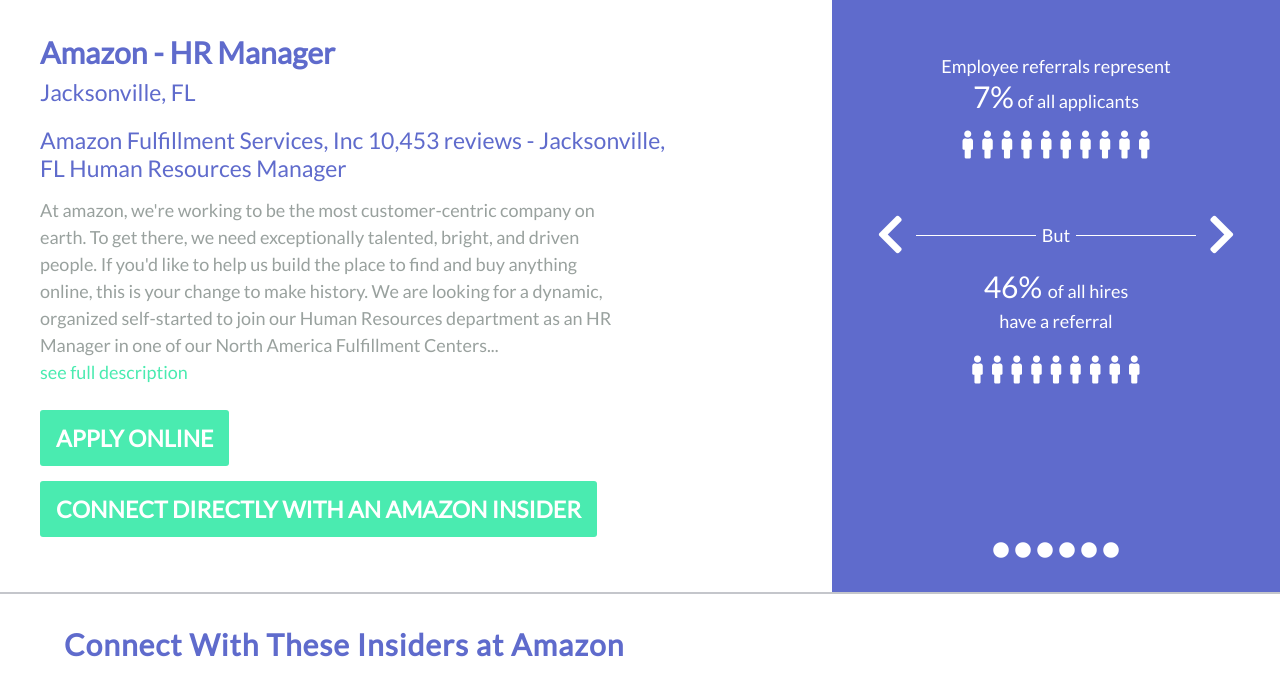
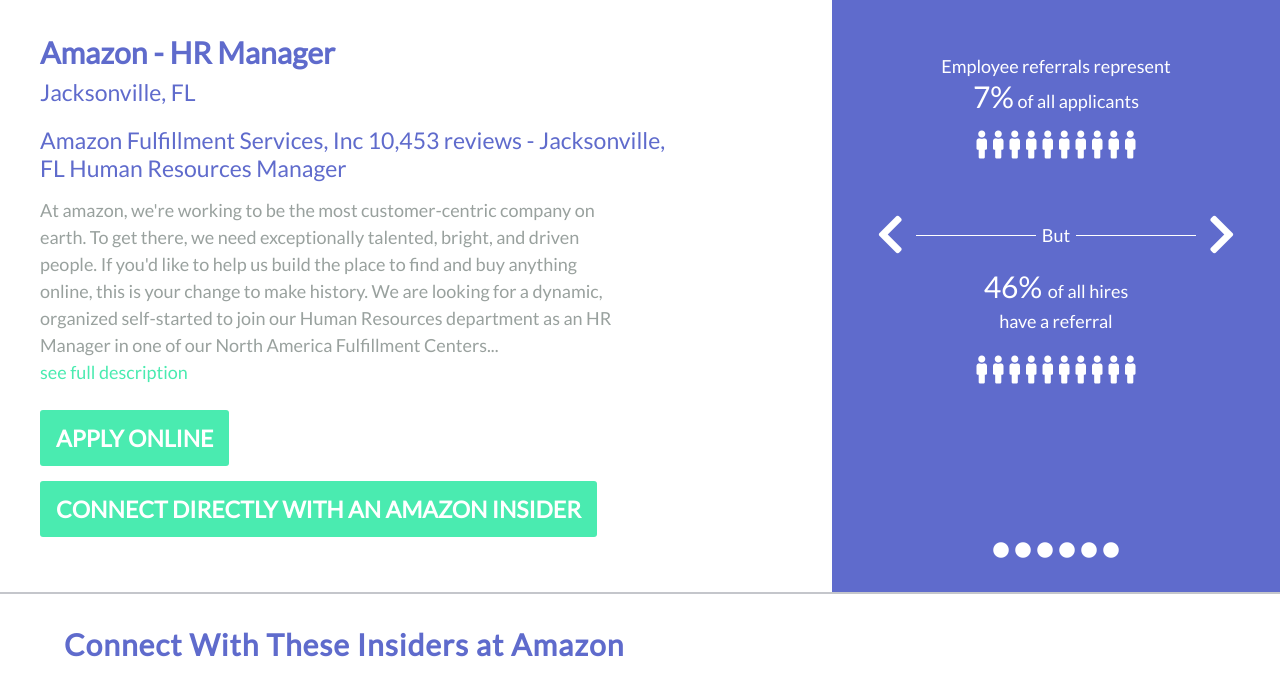
Before and after one commit to npankajaxioned/purple_squirrel, a plain HTML site: page index.html in a window 1280 px wide. Shown: the part 97-796 px from the top of the page. Drawn offline with Linux system fonts and the light colour scheme.

Commit message:
Changes made in html file

```diff
--- a/index.html
+++ b/index.html
@@ -37,50 +37,51 @@
               <ul>
                 <li>
                   <p>Employee referrals represent <span>7%</span> of all applicants</p>
-                  <div class="employees">
-                    <span class="male">male</span>
-                    <span class="male">male</span>
-                    <span class="male">male</span>
-                    <span class="male">male</span>
-                    <span class="male">male</span>
-                    <span class="male">male</span>
-                    <span class="male">male</span>
-                    <span class="male">male</span>
-                    <span class="male">male</span>
-                    <span class="male">male</span>
-                  </div>
+                  <ul class="employees">
+                    <li><span class="male">male</span></li>
+                    <li><span class="male">male</span></li>
+                    <li><span class="male">male</span></li>
+                    <li><span class="male">male</span></li>
+                    <li><span class="male">male</span></li>
+                    <li><span class="male">male</span></li>
+                    <li><span class="male">male</span></li>
+                    <li><span class="male">male</span></li>
+                    <li><span class="male">male</span></li>
+                    <li><span class="male">male</span></li>
+                  </ul>
                   <div class="content-slider">
                     <i class="fas fa-chevron-left"></i>
                     <span>But</span>
                     <i class="fas fa-chevron-right"></i>
                   </div>
                   <p><span>46% </span>of all hires have a referral</p>
-                  <div class="employees">
-                    <span class="male">male</span>
-                    <span class="male">male</span>
-                    <span class="male">male</span>
-                    <span class="male">male</span>
-                    <span class="male">male</span>
-                    <span class="male">male</span>
-                    <span class="male">male</span>
-                    <span class="male">male</span>
-                    <span class="male">male</span>
-                  </div>
+                  <ul class="employees">
+                    <li><span class="male">male</span></li>
+                    <li><span class="male">male</span></li>
+                    <li><span class="male">male</span></li>
+                    <li><span class="male">male</span></li>
+                    <li><span class="male">male</span></li>
+                    <li><span class="male">male</span></li>
+                    <li><span class="male">male</span></li>
+                    <li><span class="male">male</span></li>
+                    <li><span class="male">male</span></li>
+                    <li><span class="male">male</span></li>
+                  </ul>
                 </li>
                 <li class="hide-slider">
                   <p>Employee referrals represent <span>7%</span> of all applicants</p>
-                  <div class="employees">
-                    <span class="male">male</span>
-                    <span class="male">male</span>
-                    <span class="male">male</span>
-                    <span class="male">male</span>
-                    <span class="male">male</span>
-                    <span class="male">male</span>
-                    <span class="male">male</span>
-                    <span class="male">male</span>
-                    <span class="male">male</span>
-                    <span class="male">male</span>
-                  </div>
+                  <ul class="employees">
+                    <li><span class="male">male</span></li>
+                    <li><span class="male">male</span></li>
+                    <li><span class="male">male</span></li>
+                    <li><span class="male">male</span></li>
+                    <li><span class="male">male</span></li>
+                    <li><span class="male">male</span></li>
+                    <li><span class="male">male</span></li>
+                    <li><span class="male">male</span></li>
+                    <li><span class="male">male</span></li>
+                    <li><span class="male">male</span></li>
+                  </ul>
                   <div class="content-slider">
                     <i class="fas fa-chevron-left"></i>
                     <span>But</span>
```
